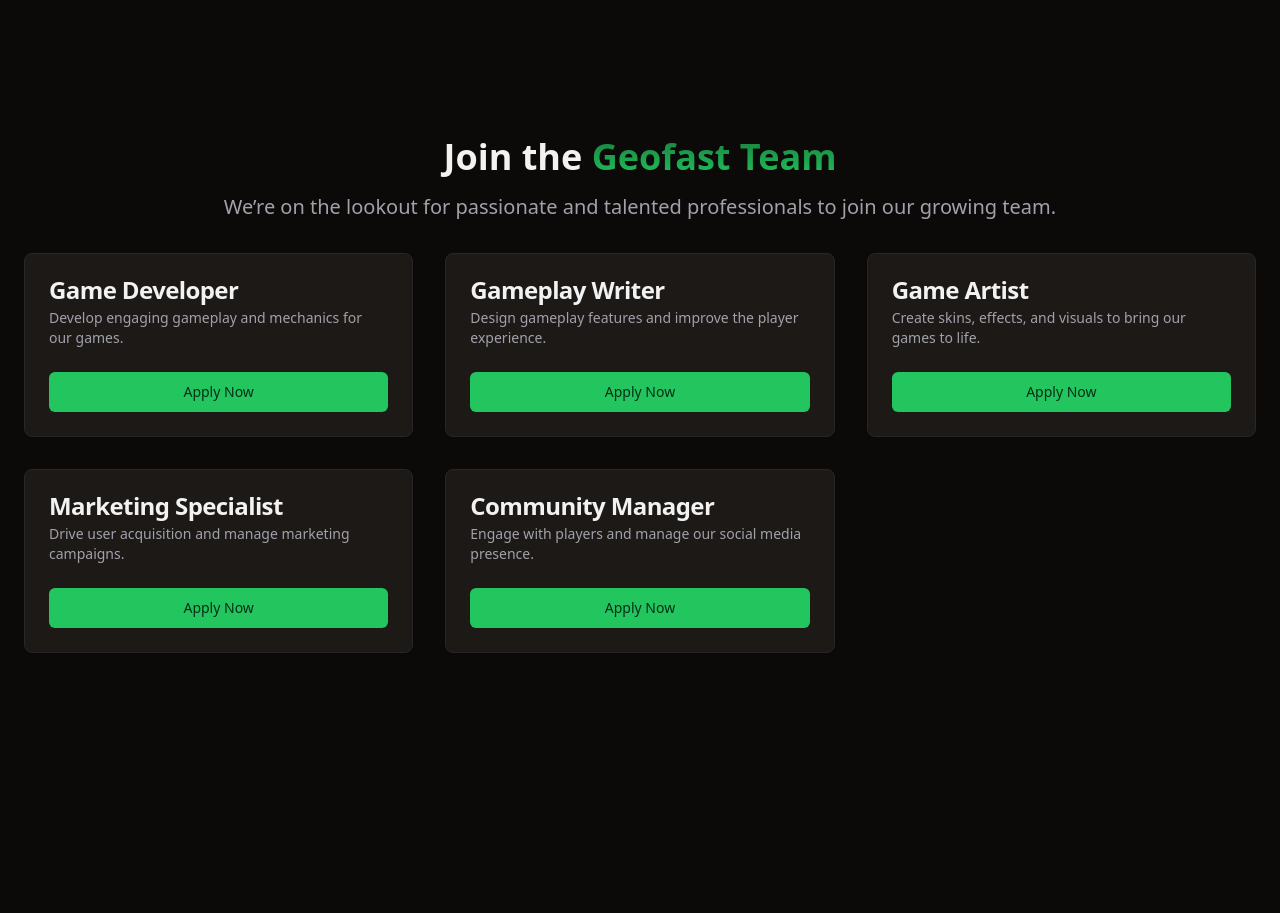
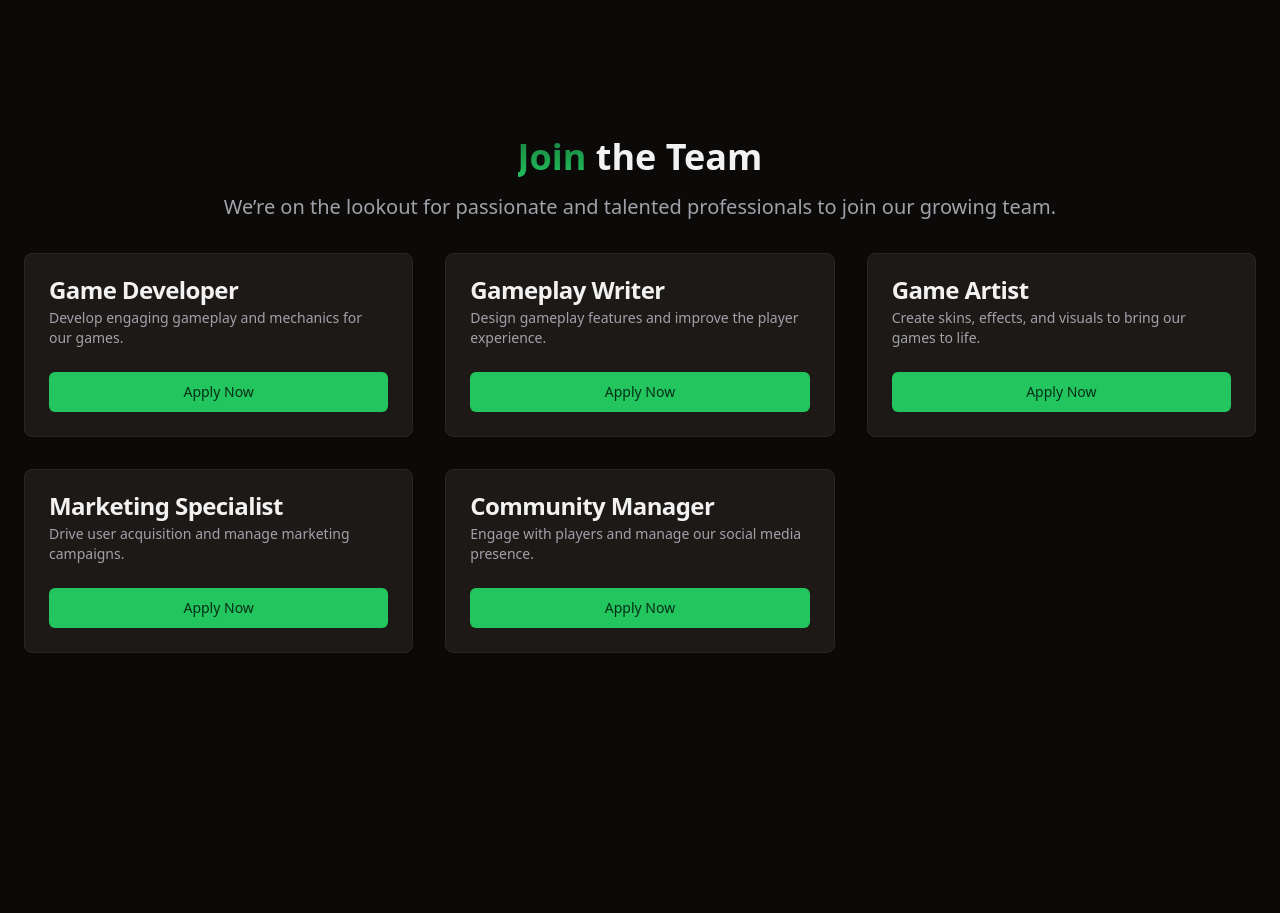
Before and after one commit to utkarshtrivedimdz/geofast-landing-page, a React (Vite) app: page / in a window 1280 px wide. Shown: the part 3620-4533 px from the top of the page. Built offline with nearby package versions, Linux system fonts and the light colour scheme.

Commit message:
Update Pricing.tsx

```diff
--- a/src/components/Pricing.tsx
+++ b/src/components/Pricing.tsx
@@ -57,11 +57,11 @@
   return (
     <section id="pricing" className="container py-24 sm:py-32">
       <h2 className="text-3xl md:text-4xl font-bold text-center">
-        Join the
         <span className="bg-gradient-to-b from-primary/60 to-primary text-transparent bg-clip-text">
           {" "}
-          Geofast Team{" "}
+          Join{" "}
         </span>
+        the Team
       </h2>
       <h3 className="text-xl text-center text-muted-foreground pt-4 pb-8">
         We’re on the lookout for passionate and talented professionals to join our growing team.
```
